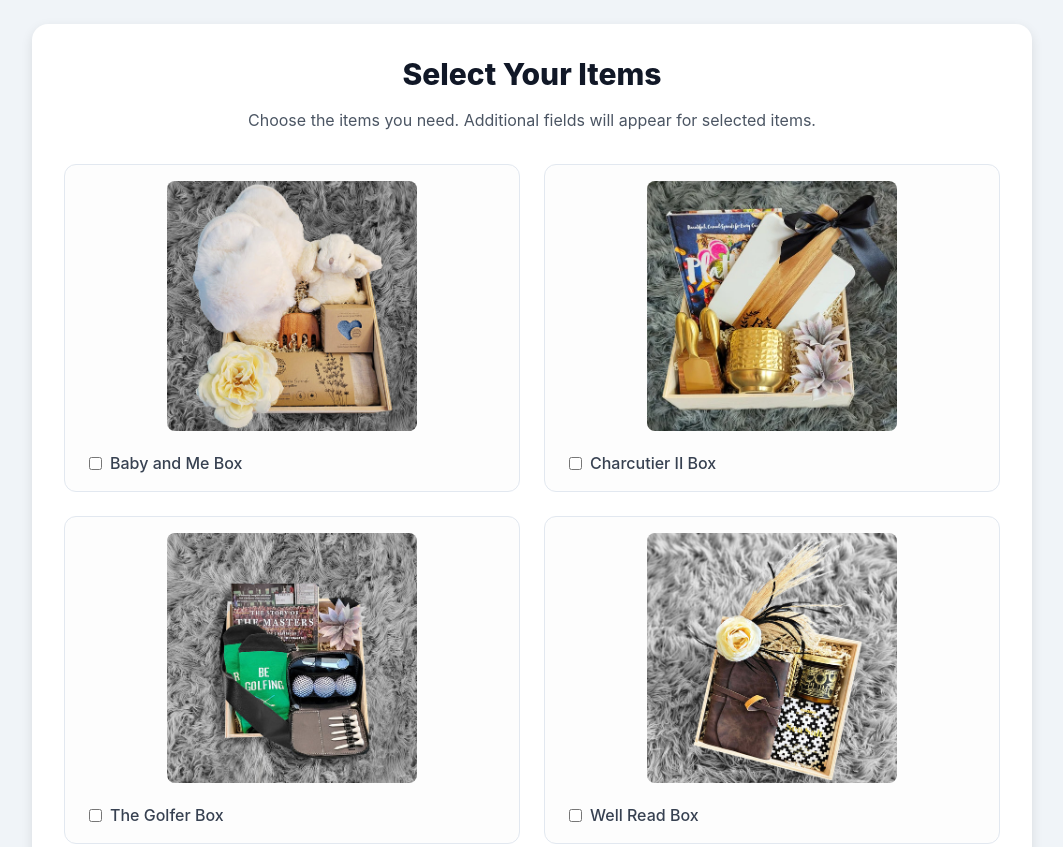
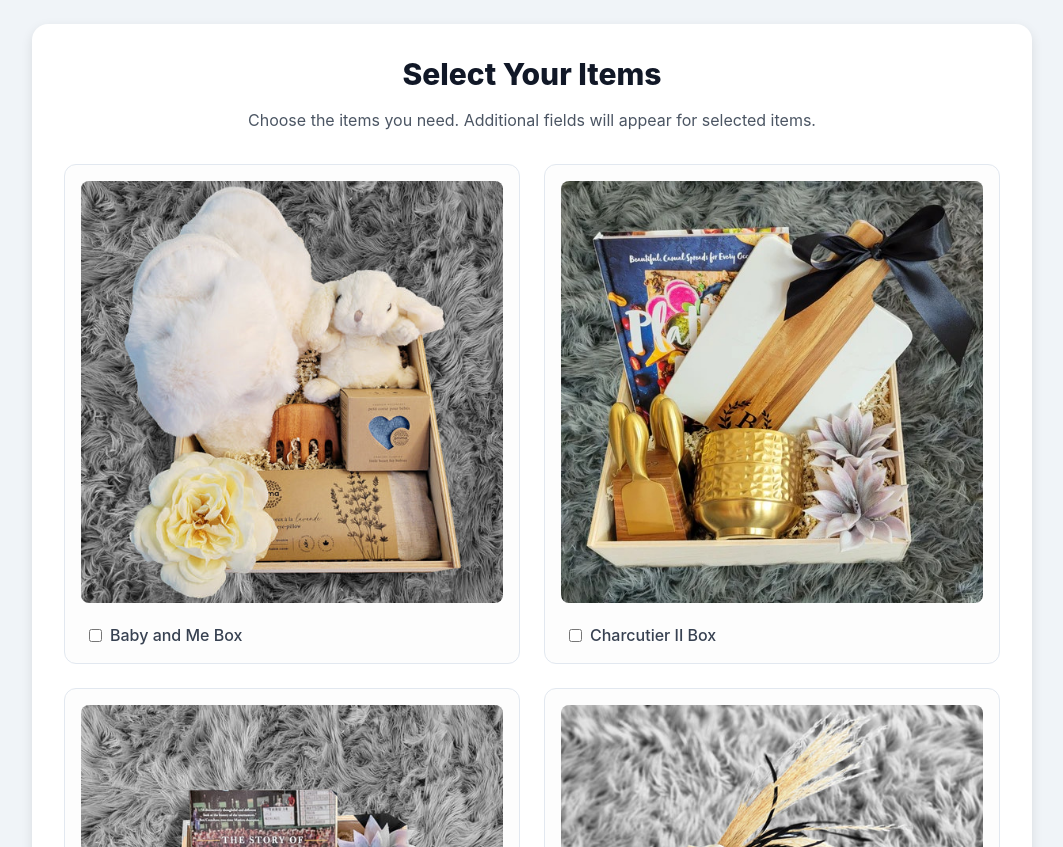
Before and after one commit to dvaughan111/Boxx-Options, a plain HTML site: page index.html in a window 1280 px wide. Shown: the top 847 px of the page, without its empty margins (108-1171 px from the left). Drawn offline with nearby package versions, Linux system fonts and the light colour scheme.

Commit message:
Update index.html

```diff
--- a/index.html
+++ b/index.html
@@ -53,7 +53,7 @@
         }
         .image-card img {
             width: 100%;
-            max-width: 250px; /* Increased max-width for larger images */
+            max-width: 500px; /* Doubled max-width for larger images */
             height: auto;
             border-radius: 0.5rem; /* Rounded image corners */
             margin-bottom: 0.75rem;
```
